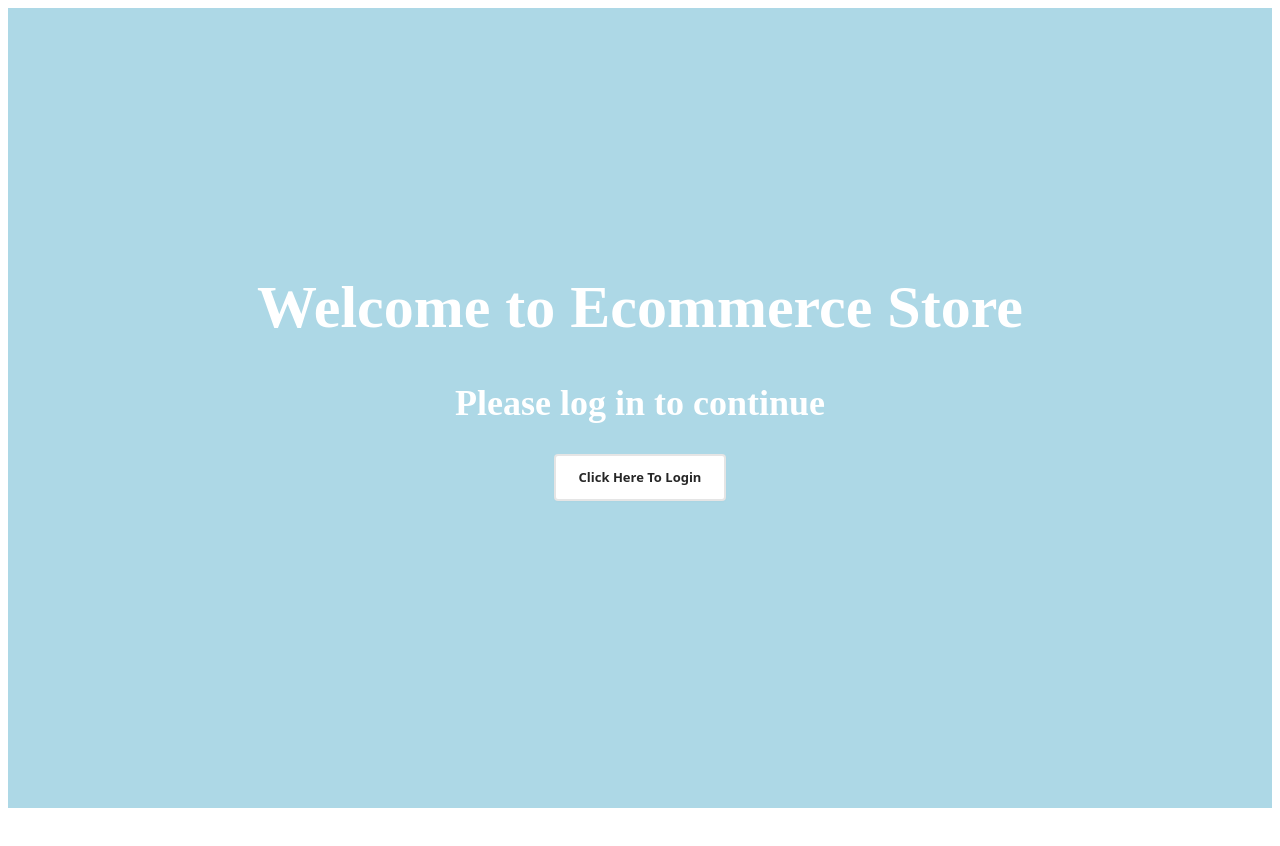
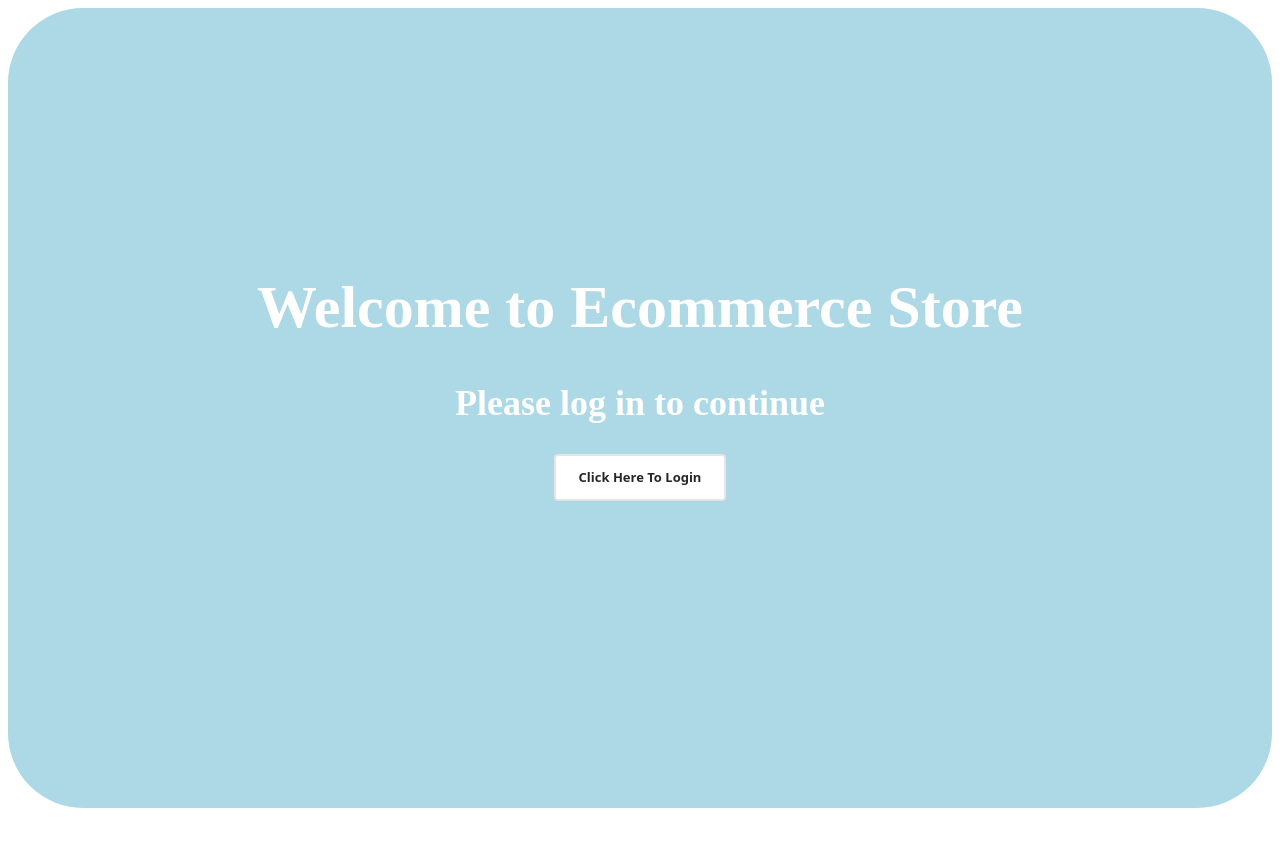
Before and after one commit to TahaAkber/Ecommerce-Store, a React (Create React App) app in the folder my-app/: page / in a window 1280 px wide. Shown: the top 846 px of the page. Built offline with nearby package versions, Linux system fonts and the light colour scheme.

Commit message:
completed

```diff
--- a/my-app/src/components/Login.tsx
+++ b/my-app/src/components/Login.tsx
@@ -16,6 +16,7 @@ const Login = () => {
         height: "100vh",
         display: "flex",
         justifyContent: "center",
+        borderRadius: 75,
         alignItems: "center",
       }}
     >
```
